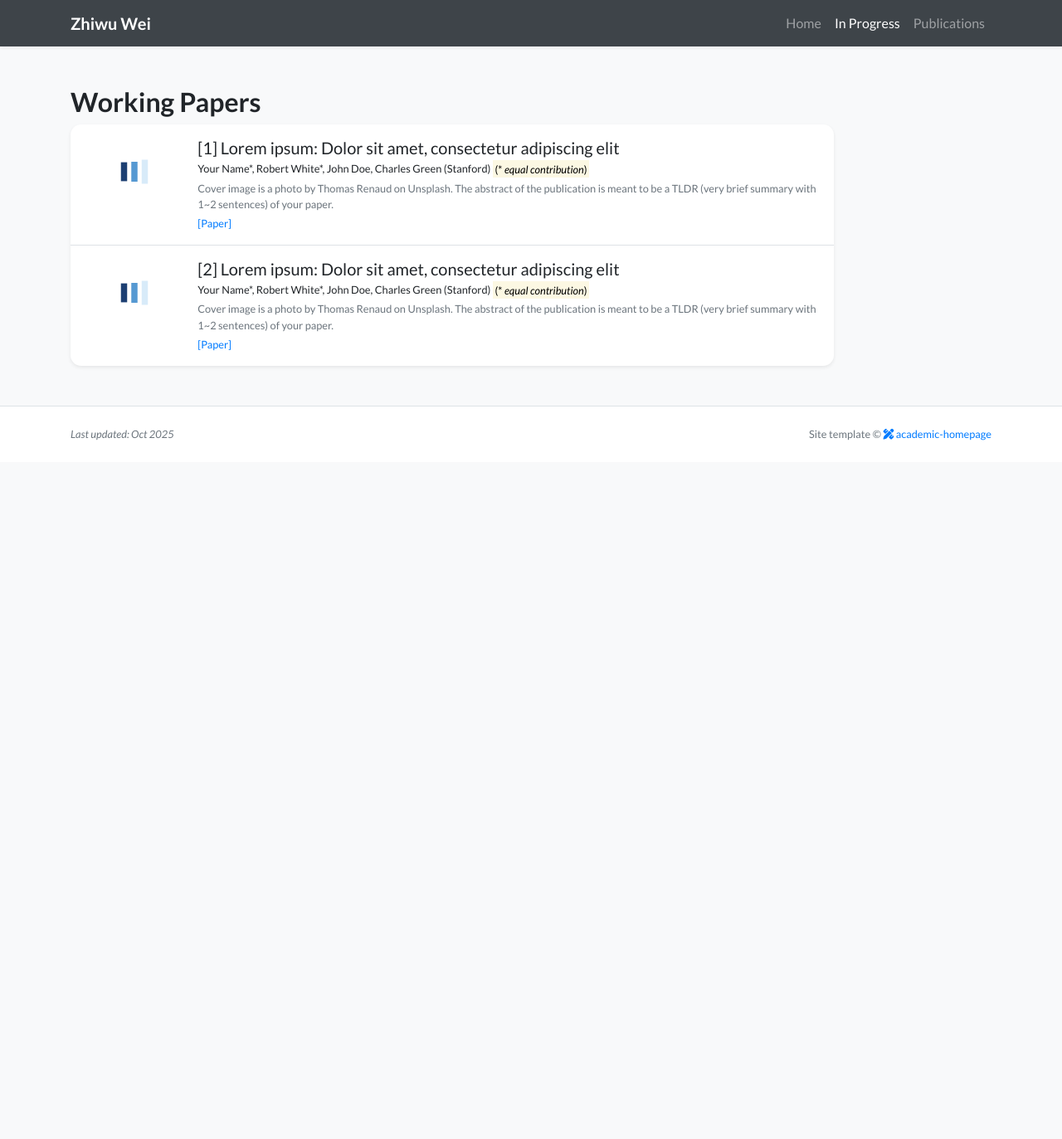
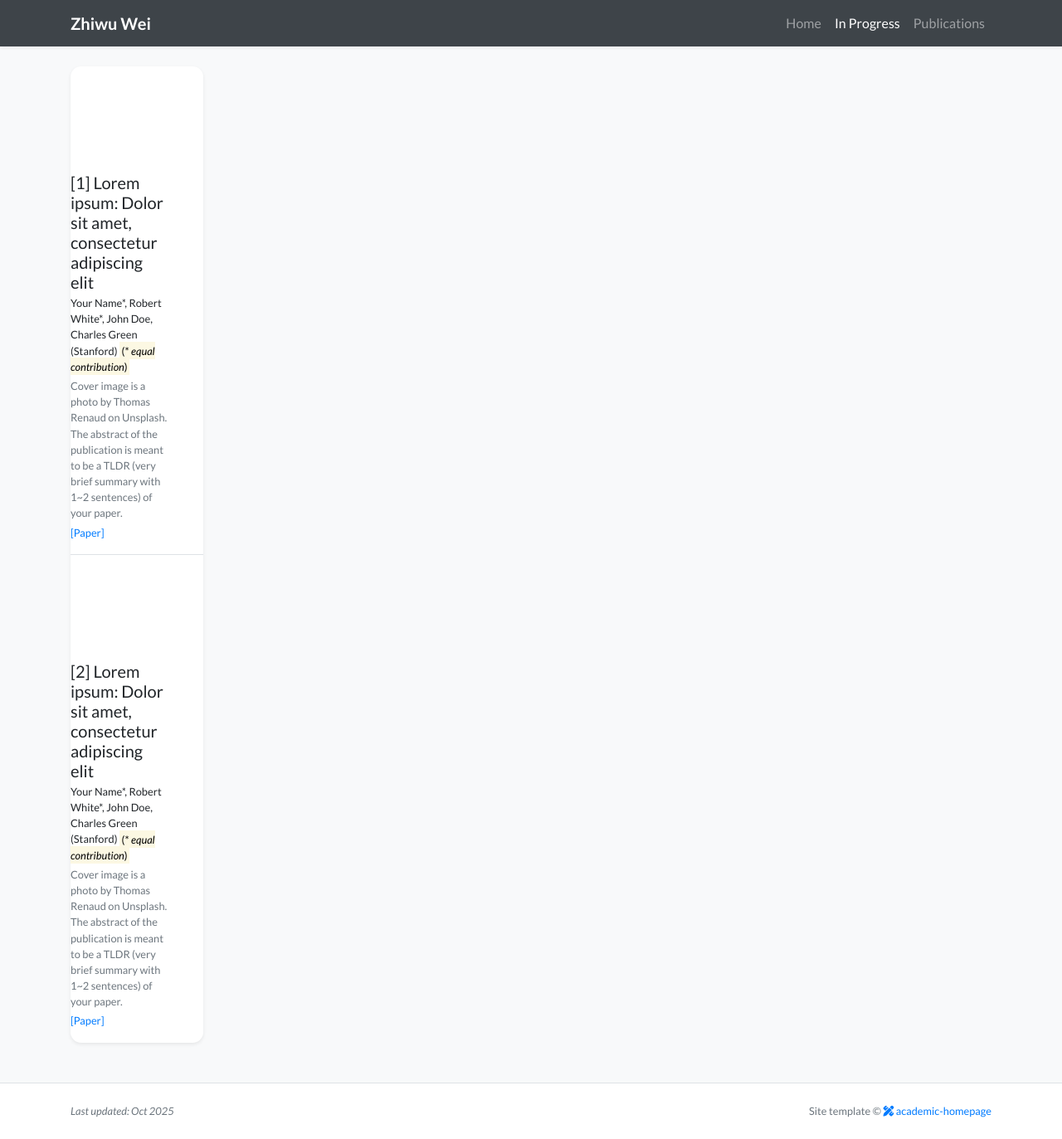
Before and after one commit to Zhiwu-Wei/Zhiwu-Wei.github.io, a Jekyll site: the page built from projects.html, in a window 1280 px wide and 1373 px high. Shown: the whole window at 83% size. Built offline with Jekyll 4.4.1, drawn with Linux system fonts in a browser that asks for light colours; nearby versions of some CDN libraries; a style sheet for code colours, icons or effects is not loaded.

Commit message:
Update projects.html

```diff
--- a/projects.html
+++ b/projects.html
@@ -7,8 +7,7 @@ navbar_title: In Progress
 {% assign sorted_pros = site.projects | sort: "title" %}
 
 <div class="row">
-  <div class="col-12 col-lg-10">
-    <h2 class="pt-4">Working Papers</h2>
+  <div class="col-2 d-none d-lg-block">
     <div class="my-0 p-0 bg-white shadow-sm rounded-xl">
       {% for item in sorted_pros %}
         {% include widgets/project_item.html item=item hide_bottom_border=forloop.last first=forloop.first last=forloop.last %}
```
